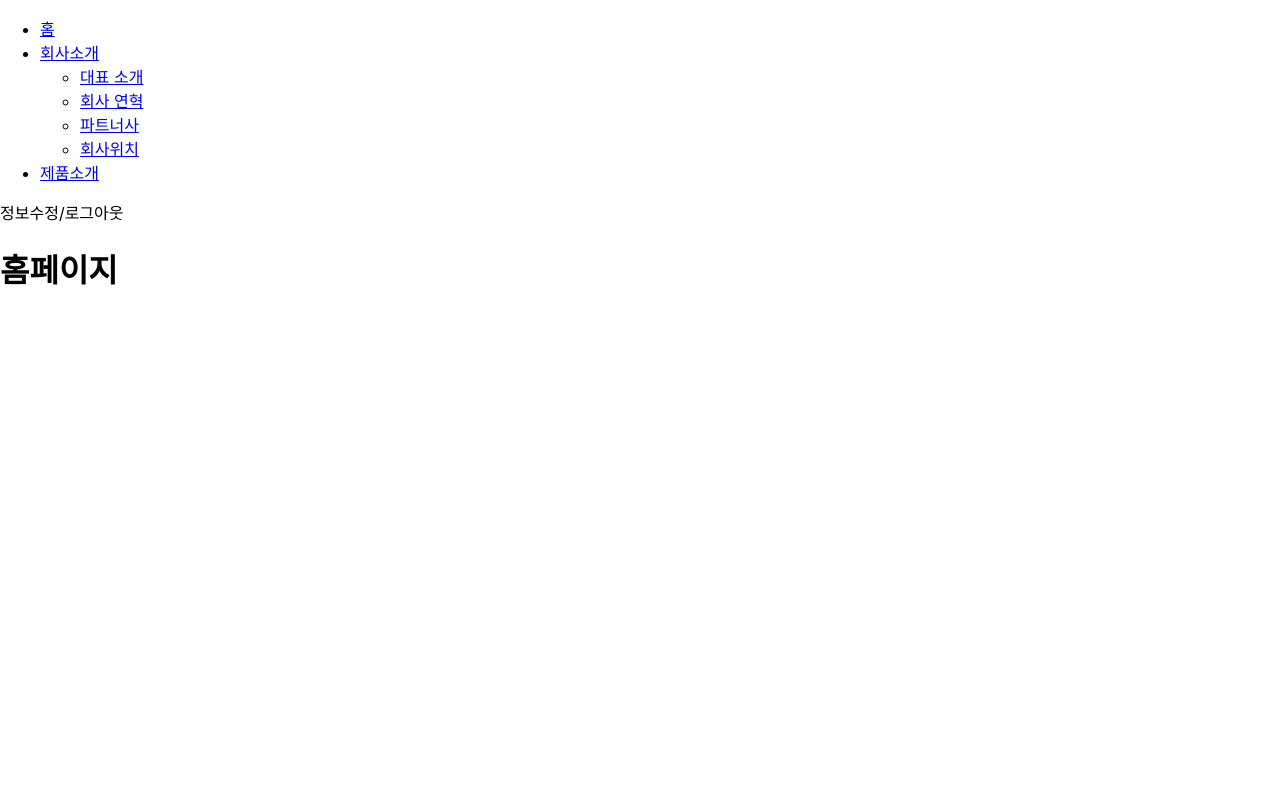
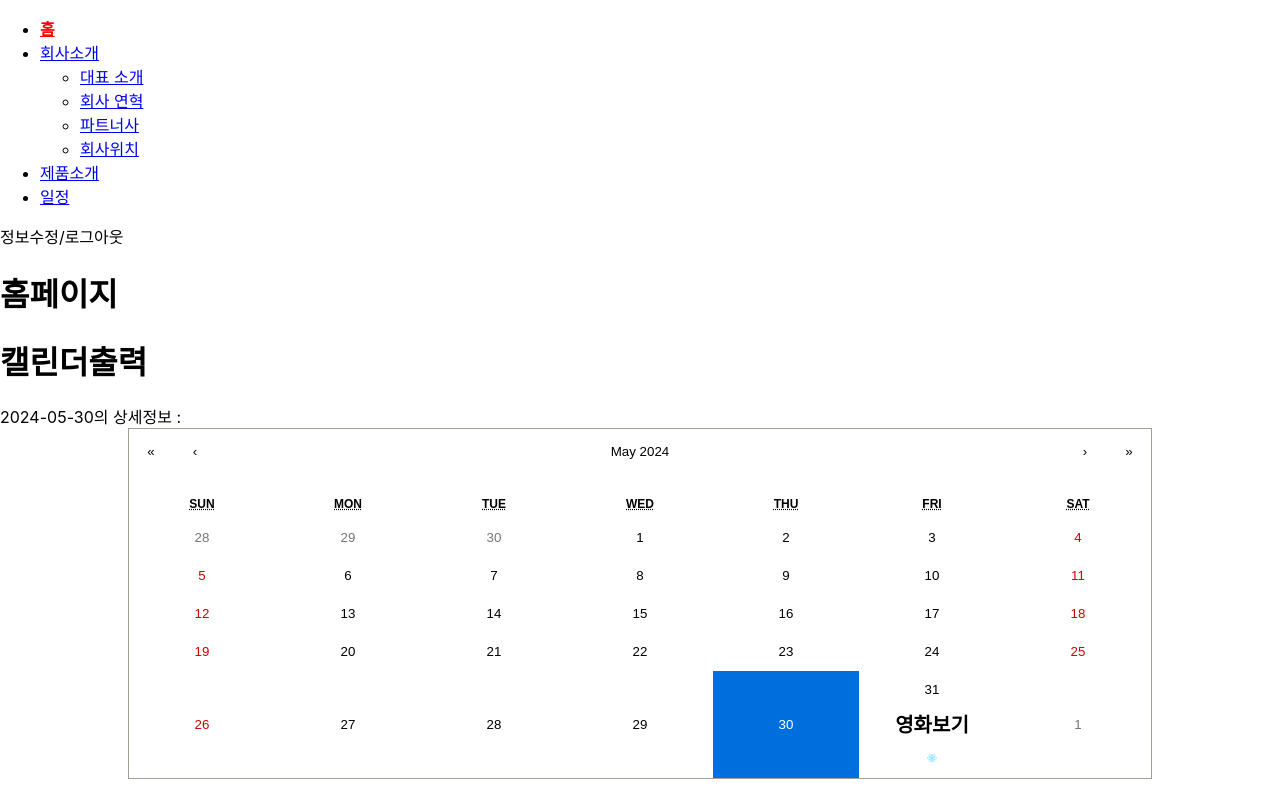
Before and after one commit to miss-gif/react-lecture, a React (Create React App) app: page / in a window 1280 px wide. Built offline with nearby package versions, Linux system fonts and the light colour scheme.

Commit message:
Docs : 캘린더 정리

```diff
--- a/package.json
+++ b/package.json
@@ -14,7 +14,9 @@
     "@types/react-dom": "^18.3.0",
     "@types/react-router-dom": "^5.3.3",
     "axios": "^1.7.2",
+    "moment": "^2.30.1",
     "react": "^18.3.1",
+    "react-calendar": "^5.0.0",
     "react-dom": "^18.3.1",
     "react-icons": "^5.2.1",
     "react-router-dom": "^6.23.1",
--- a/src/App.js
+++ b/src/App.js
@@ -12,6 +12,8 @@ import History from "./pages/company/History";
 import Partner from "./pages/company/Partner";
 import Good from "./pages/good/Good";
 import { useState } from "react";
+import Schedule from "./pages/Schedule";
+import NotFound from "./pages/NotFound";
 
 function App() {
   // 복잡한 데이터
@@ -68,8 +70,10 @@ function App() {
           </Route>
 
           {/* 잘못된 경로 */}
-          <Route path="*" element={<h1>잘못된 경로입니다.</h1>}></Route>
+          <Route path="*" element={<NotFound />}></Route>
+          {/* 캘린더 */}
         </Routes>
+        <Schedule />
         <Footer></Footer>
       </div>
     </BrowserRouter>
--- a/src/components/layout/Header.js
+++ b/src/components/layout/Header.js
@@ -1,5 +1,5 @@
 import { NavLink } from "react-router-dom";
-
+import "../../css/header.css";
 const Header = ({ children }) => {
   // js 자리
   // 현재 패스와 같은 경우에 보여줄 css Object 생성
@@ -14,9 +14,7 @@ const Header = ({ children }) => {
         <li>
           <NavLink
             to="/"
-            className={({ isActive }) => {
-              return isActive ? "ActiveLink" : "";
-            }}
+            className={({ isActive }) => (isActive ? "active-link" : "")}
           >
             홈
           </NavLink>
@@ -24,9 +22,7 @@ const Header = ({ children }) => {
         <li>
           <NavLink
             to="/company"
-            className={({ isActive }) => {
-              return isActive ? "ActiveLink" : "";
-            }}
+            className={({ isActive }) => (isActive ? "active-link" : "")}
           >
             회사소개
           </NavLink>
@@ -34,9 +30,7 @@ const Header = ({ children }) => {
             <li>
               <NavLink
                 to="/company/ceo?name=홍길동&age=30"
-                className={({ isActive }) => {
-                  return isActive ? "ActiveLink" : "";
-                }}
+                className={({ isActive }) => (isActive ? "active-link" : "")}
               >
                 대표 소개
               </NavLink>
@@ -44,9 +38,7 @@ const Header = ({ children }) => {
             <li>
               <NavLink
                 to="/company/history"
-                className={({ isActive }) => {
-                  return isActive ? "ActiveLink" : "";
-                }}
+                className={({ isActive }) => (isActive ? "active-link" : "")}
               >
                 회사 연혁
               </NavLink>
@@ -54,9 +46,7 @@ const Header = ({ children }) => {
             <li>
               <NavLink
                 to="/company/partner"
-                className={({ isActive }) => {
-                  return isActive ? "ActiveLink" : "";
-                }}
+                className={({ isActive }) => (isActive ? "active-link" : "")}
               >
                 파트너사
               </NavLink>
@@ -64,9 +54,7 @@ const Header = ({ children }) => {
             <li>
               <NavLink
                 to="/company/location"
-                className={({ isActive }) => {
-                  return isActive ? "ActiveLink" : "";
-                }}
+                className={({ isActive }) => (isActive ? "active-link" : "")}
               >
                 회사위치
               </NavLink>
@@ -76,11 +64,17 @@ const Header = ({ children }) => {
         <li>
           <NavLink
             to="/good"
-            className={({ isActive }) => {
-              return isActive ? "ActiveLink" : "";
-            }}
+            className={({ isActive }) => (isActive ? "active-link" : "")}
           >
             제품소개
+          </NavLink>
+        </li>
+        <li>
+          <NavLink
+            to="/schedule"
+            className={({ isActive }) => (isActive ? "active-link" : "")}
+          >
+            일정
           </NavLink>
         </li>
       </ul>
--- /dev/null
+++ b/src/css/calendar.css
@@ -0,0 +1,160 @@
+.react-calendar {
+  width: 100%;
+  background: white;
+  border: 1px solid #a0a096;
+  font-family: Arial, Helvetica, sans-serif;
+  line-height: 1.125em;
+}
+
+.react-calendar--doubleView {
+  width: 700px;
+}
+
+.react-calendar--doubleView .react-calendar__viewContainer {
+  display: flex;
+  margin: -0.5em;
+}
+
+.react-calendar--doubleView .react-calendar__viewContainer > * {
+  width: 50%;
+  margin: 0.5em;
+}
+
+.react-calendar,
+.react-calendar *,
+.react-calendar *:before,
+.react-calendar *:after {
+  -moz-box-sizing: border-box;
+  -webkit-box-sizing: border-box;
+  box-sizing: border-box;
+}
+
+.react-calendar button {
+  margin: 0;
+  border: 0;
+  outline: none;
+}
+
+.react-calendar button:enabled:hover {
+  cursor: pointer;
+}
+
+.react-calendar__navigation {
+  display: flex;
+  height: 44px;
+  margin-bottom: 1em;
+}
+
+.react-calendar__navigation button {
+  min-width: 44px;
+  background: none;
+}
+
+.react-calendar__navigation button:disabled {
+  background-color: #f0f0f0;
+}
+
+.react-calendar__navigation button:enabled:hover,
+.react-calendar__navigation button:enabled:focus {
+  background-color: #e6e6e6;
+}
+
+.react-calendar__month-view__weekdays {
+  text-align: center;
+  text-transform: uppercase;
+  font: inherit;
+  font-size: 0.75em;
+  font-weight: bold;
+}
+
+.react-calendar__month-view__weekdays__weekday {
+  padding: 0.5em;
+}
+
+.react-calendar__month-view__weekNumbers .react-calendar__tile {
+  display: flex;
+  align-items: center;
+  justify-content: center;
+  font: inherit;
+  font-size: 0.75em;
+  font-weight: bold;
+}
+
+.react-calendar__month-view__days__day--weekend {
+  color: #d10000;
+}
+
+.react-calendar__month-view__days__day--neighboringMonth,
+.react-calendar__decade-view__years__year--neighboringDecade,
+.react-calendar__century-view__decades__decade--neighboringCentury {
+  color: #757575;
+}
+
+.react-calendar__year-view .react-calendar__tile,
+.react-calendar__decade-view .react-calendar__tile,
+.react-calendar__century-view .react-calendar__tile {
+  padding: 2em 0.5em;
+}
+
+.react-calendar__tile {
+  max-width: 100%;
+  padding: 10px 6.6667px;
+  background: none;
+  text-align: center;
+  line-height: 16px;
+  font: inherit;
+  font-size: 0.833em;
+}
+
+.react-calendar__tile:disabled {
+  background-color: #f0f0f0;
+  color: #ababab;
+}
+
+.react-calendar__month-view__days__day--neighboringMonth:disabled,
+.react-calendar__decade-view__years__year--neighboringDecade:disabled,
+.react-calendar__century-view__decades__decade--neighboringCentury:disabled {
+  color: #cdcdcd;
+}
+
+.react-calendar__tile:enabled:hover,
+.react-calendar__tile:enabled:focus {
+  background-color: #e6e6e6;
+}
+
+.react-calendar__tile--now {
+  background: #ffff76;
+}
+
+.react-calendar__tile--now:enabled:hover,
+.react-calendar__tile--now:enabled:focus {
+  background: #ffffa9;
+}
+
+.react-calendar__tile--hasActive {
+  background: #76baff;
+}
+
+.react-calendar__tile--hasActive:enabled:hover,
+.react-calendar__tile--hasActive:enabled:focus {
+  background: #a9d4ff;
+}
+
+.react-calendar__tile--active {
+  background: #006edc;
+  color: white;
+}
+
+.react-calendar__tile--active:enabled:hover,
+.react-calendar__tile--active:enabled:focus {
+  background: #1087ff;
+}
+
+.react-calendar--selectRange .react-calendar__tile--hover {
+  background-color: #e6e6e6;
+}
+
+img {
+  width: 30px;
+  height: 30px;
+}
--- /dev/null
+++ b/src/pages/NotFound.js
@@ -0,0 +1,7 @@
+import React from "react";
+
+const NotFound = () => {
+  return <div>잘못된 경로입니다</div>;
+};
+
+export default NotFound;
--- /dev/null
+++ b/src/pages/Schedule.js
@@ -0,0 +1,156 @@
+import Calendar from "react-calendar";
+// import "react-calendar/dist/Calendar.css";
+import "../css/calendar.css";
+import moment from "moment";
+import { useEffect, useState } from "react";
+
+const Schedule = () => {
+  const scWrap = {
+    width: "80%",
+    margin: "0 auto",
+  };
+
+  // 날짜 요일 출력
+  const weekName = ["sun", "mon", "tue", "wed", "thu", "fri", "sat"];
+  const formatShortWeekday = (locale, date) => {
+    const idx = date.getDay();
+    return weekName[idx];
+  };
+
+  // 특정 날짜 클래스 적용하기
+  //   const tileClassName = ({ date }) => {
+  //     // date.getDay()는 요일을 리턴함
+  //     // 0 은 일요일
+  //     // console.log(date.getDay());
+  //     const day = date.getDay();
+  //     let classNames = "";
+  //     if (day === 2) {
+  //       // 화요일인 경우 샘플
+  //       classNames += "rain";
+  //     } else if (day === 4) {
+  //       // 목요일
+  //       classNames += "sun";
+  //     }
+  //     return classNames;
+  //   };
+
+  // 외부 데이터의 내용을 날짜에 출력하기
+  // axios.get("todos") 리턴결과
+  const todoApi = [
+    {
+      pk: 0,
+      title: "점심먹기",
+      text: "내용 1",
+      day: "2024-06-04",
+      img: "/logo192.png",
+    },
+    {
+      pk: 1,
+      title: "영화보기",
+      text: "내용 2",
+      day: "2024-05-31",
+      img: "/logo192.png",
+    },
+    {
+      pk: 2,
+      title: "책읽기",
+      text: "내용 3",
+      day: "2024-06-17",
+      img: "/logo192.png",
+    },
+    {
+      pk: 3,
+      title: "그림그리기",
+      text: "내용 4",
+      day: "2024-06-29",
+      img: "/logo192.png",
+    },
+  ];
+  const [allData, setAllData] = useState([]);
+  useEffect(() => {
+    setAllData(todoApi);
+
+    return () => {};
+  }, []);
+
+  // 내용 출력하기
+  const tileContent = ({ date }) => {
+    // console.log("내용 : ", date);
+    const checkDay = moment(date).format("YYYY-MM-DD");
+    // console.log("변환 : ", day);
+    // 아래 구문은 api 데이터의 날짜와 현재 체크 날짜를 비교한다.
+    const dayResult = allData.find((item, index, arr) => checkDay === item.day);
+    // console.log(dayResult);
+
+    if (dayResult) {
+      return (
+        <div>
+          <h2>{dayResult.title}</h2>
+          <div>
+            <img
+              src={dayResult.img}
+              alt={dayResult.title}
+              style={{ width: "10px", height: "10px" }}
+            />
+          </div>
+        </div>
+      );
+    }
+  };
+  // 날짜 css 꾸미기
+  const tileClassName = ({ date }) => {
+    const checkDay = moment(date).format("YYYY-MM-DD");
+    const dayResult = allData.find(item => checkDay === item.day);
+    if (dayResult) {
+      return "sun";
+    }
+  };
+
+  // 일자의 날짜 출력 포맷 변경하기
+  const formatDay = (locale, date) => {
+    return moment(date).format("D");
+  };
+
+  // 날짜 선택시 처리
+  const [clickDay, setClickDay] = useState(moment().format("YYYY-MM-DD"));
+  const [clickInfo, setClickInfo] = useState(null);
+  useEffect(() => {
+    // 죄송합니다.
+    // 강제로 onClickDay 함수를 실행하면서 날짜를 전달하였습니다.
+    onClickDay(moment().format());
+  }, []);
+
+  const onClickDay = (value, event) => {
+    const checkDay = moment(value).format("YYYY-MM-DD");
+    setClickDay(checkDay);
+
+    const dayResult = allData.find(item => checkDay === item.day);
+    if (dayResult) {
+      setClickInfo(dayResult);
+    } else {
+      setClickInfo(null);
+    }
+  };
+
+  return (
+    <div>
+      <h1>캘린더출력</h1>
+      <div>
+        {clickDay}의 상세정보 : {clickInfo?.title}
+      </div>
+      <div style={scWrap}>
+        <Calendar
+          calendarType="gregory"
+          formatShortWeekday={formatShortWeekday}
+          tileClassName={tileClassName}
+          tileContent={tileContent}
+          formatDay={formatDay}
+          onClickDay={onClickDay}
+          value={clickDay}
+        ></Calendar>
+      </div>
+    </div>
+  );
+};
+
+export default Schedule;
--- a/src/pages/index.js
+++ b/src/pages/index.js
@@ -1,4 +1,5 @@
 import React from "react";
+import Schedule from "./Schedule";
 
 const Index = () => {
   return <h1>홈페이지</h1>;
```
Also changed, not shown: test.js (deleted, +0 -16 lines), 2 other files (tests, documents, lock files or other folders).
